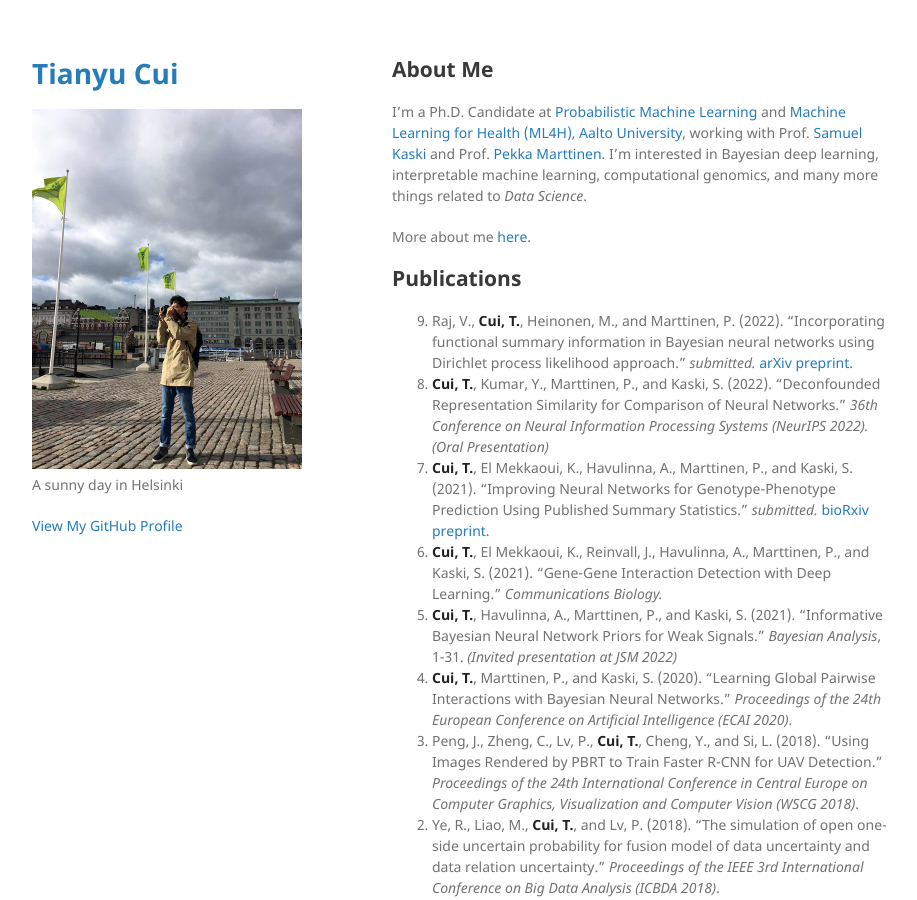
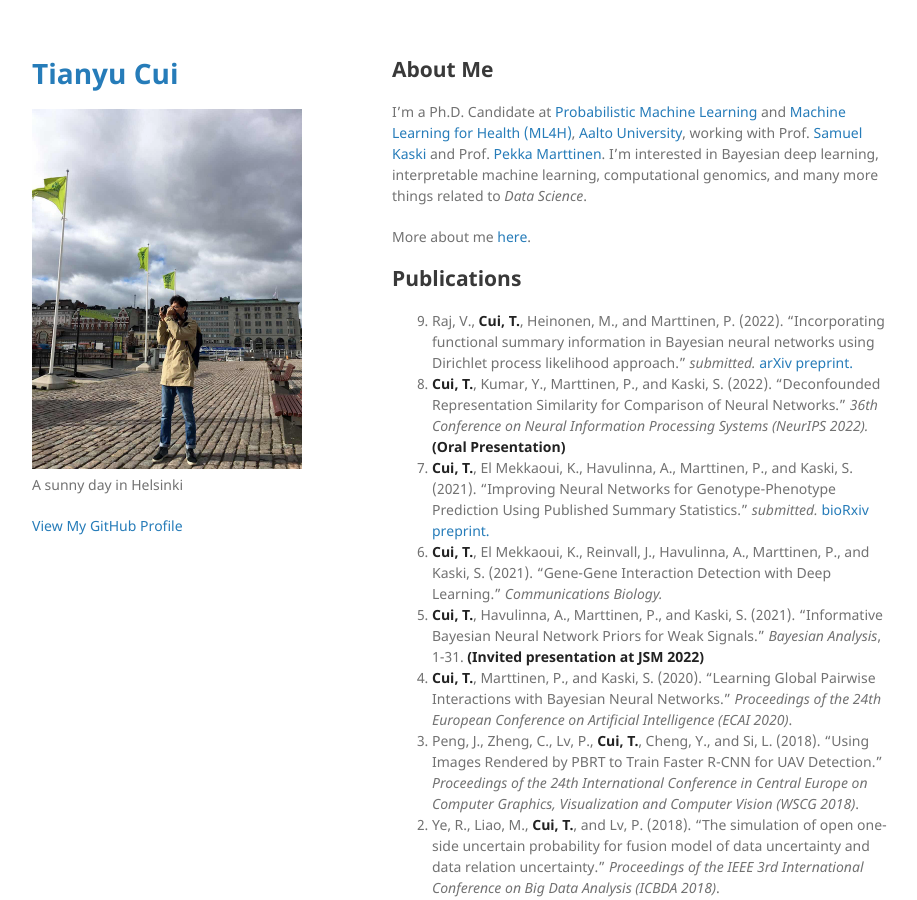
Before and after one commit to tycui/tycui.github.io, a Jekyll site: the page built from index.md, in a window 1280 px wide and 900 px high. Shown: the whole window, without its empty margins (178-1095 px from the left). Built offline with Jekyll 4.4.1, drawn with Linux system fonts in a browser that asks for light colours; our own code applies the rules of GitHub Pages for plain Markdown files.

```diff
--- a/index.md
+++ b/index.md
@@ -11,10 +11,10 @@ More about me [here](./more_about_me.html).
 
 
 0. Raj, V., **Cui, T.**, Heinonen, M., and Marttinen, P. (2022). "Incorporating functional summary information in Bayesian neural networks using Dirichlet process likelihood approach." _submitted._ [arXiv preprint.](https://arxiv.org/abs/2207.01234)
-0. **Cui, T.**, Kumar, Y., Marttinen, P., and Kaski, S. (2022). "Deconfounded Representation Similarity for Comparison of Neural Networks." _36th Conference on Neural Information Processing Systems (NeurIPS 2022)._ *(Oral Presentation)*
+0. **Cui, T.**, Kumar, Y., Marttinen, P., and Kaski, S. (2022). "Deconfounded Representation Similarity for Comparison of Neural Networks." _36th Conference on Neural Information Processing Systems (NeurIPS 2022)._ **(Oral Presentation)**
 0. **Cui, T.**, El Mekkaoui, K., Havulinna, A., Marttinen, P., and Kaski, S. (2021). "Improving Neural Networks for Genotype-Phenotype Prediction Using Published Summary Statistics." _submitted._ [bioRxiv preprint.](https://www.biorxiv.org/content/10.1101/2021.11.09.467937v1)
 0. **Cui, T.**, El Mekkaoui, K., Reinvall, J., Havulinna, A., Marttinen, P., and Kaski, S. (2021). "Gene-Gene Interaction Detection with Deep Learning." _Communications Biology._
-0. **Cui, T.**, Havulinna, A., Marttinen, P., and Kaski, S. (2021). "Informative Bayesian Neural Network Priors for Weak Signals." _Bayesian Analysis_, 1-31. *(Invited presentation at JSM 2022)*
+0. **Cui, T.**, Havulinna, A., Marttinen, P., and Kaski, S. (2021). "Informative Bayesian Neural Network Priors for Weak Signals." _Bayesian Analysis_, 1-31. **(Invited presentation at JSM 2022)**
 0. **Cui, T.**, Marttinen, P., and Kaski, S. (2020). "Learning Global Pairwise Interactions with Bayesian Neural Networks." _Proceedings of the 24th European Conference on Artificial Intelligence (ECAI 2020)_.
 0. Peng, J., Zheng, C., Lv, P., **Cui, T.**, Cheng, Y., and Si, L. (2018). "Using Images Rendered by PBRT to Train Faster R-CNN for UAV Detection." _Proceedings of the 24th International Conference in Central Europe on Computer Graphics, Visualization and Computer Vision (WSCG 2018)_.
 0. Ye, R., Liao, M., **Cui, T.**, and Lv, P. (2018). "The simulation of open one-side uncertain probability for fusion model of data uncertainty and data relation uncertainty." _Proceedings of the IEEE 3rd International Conference on Big Data Analysis (ICBDA 2018)_.
```
